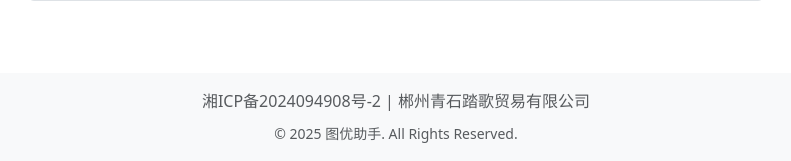
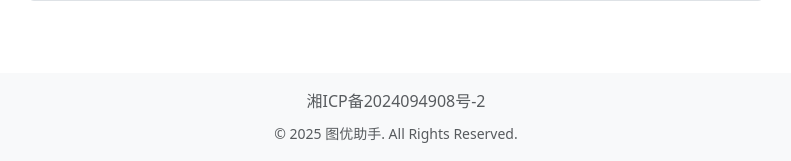
Before and after one commit to qqphp/office-toolkit, a Flask app: page /compress in a window 1280 px wide. Shown: the part 1088-1249 px from the top of the page, without its empty margins (244-1035 px from the left). Run offline with Flask 3, Linux system fonts and the light colour scheme; some libraries are stand-ins or nearby versions.

Commit message:
去除公司名称，只保留备案号和版本声明

```diff
--- a/app/templates/base.html
+++ b/app/templates/base.html
@@ -83,16 +83,19 @@
 
     <footer class="footer mt-auto py-3 bg-light">
         <div class="container text-center">
-            <span class="text-muted">
+            <div class="row justify-content-center">
+                <div class="col-auto">
                     <a href="https://beian.miit.gov.cn/" target="_blank" class="text-decoration-none text-muted">
                         湘ICP备2024094908号-2
                     </a>
-                 | <a href="https://qstg.site" target="_blank" class="text-decoration-none text-muted">郴州青石踏歌贸易有限公司</a>
-            </span>
-            <div class="mt-2">
+                </div>
+            </div>
+            <div class="row justify-content-center mt-2">
+                <div class="col-auto">
                     <small class="text-muted">
                         &copy; {{ now.year }} 图优助手. All Rights Reserved.
                     </small>
+                </div>
             </div>
         </div>
     </footer>
```
Lines whose indentation alone changed are shown as unchanged.
